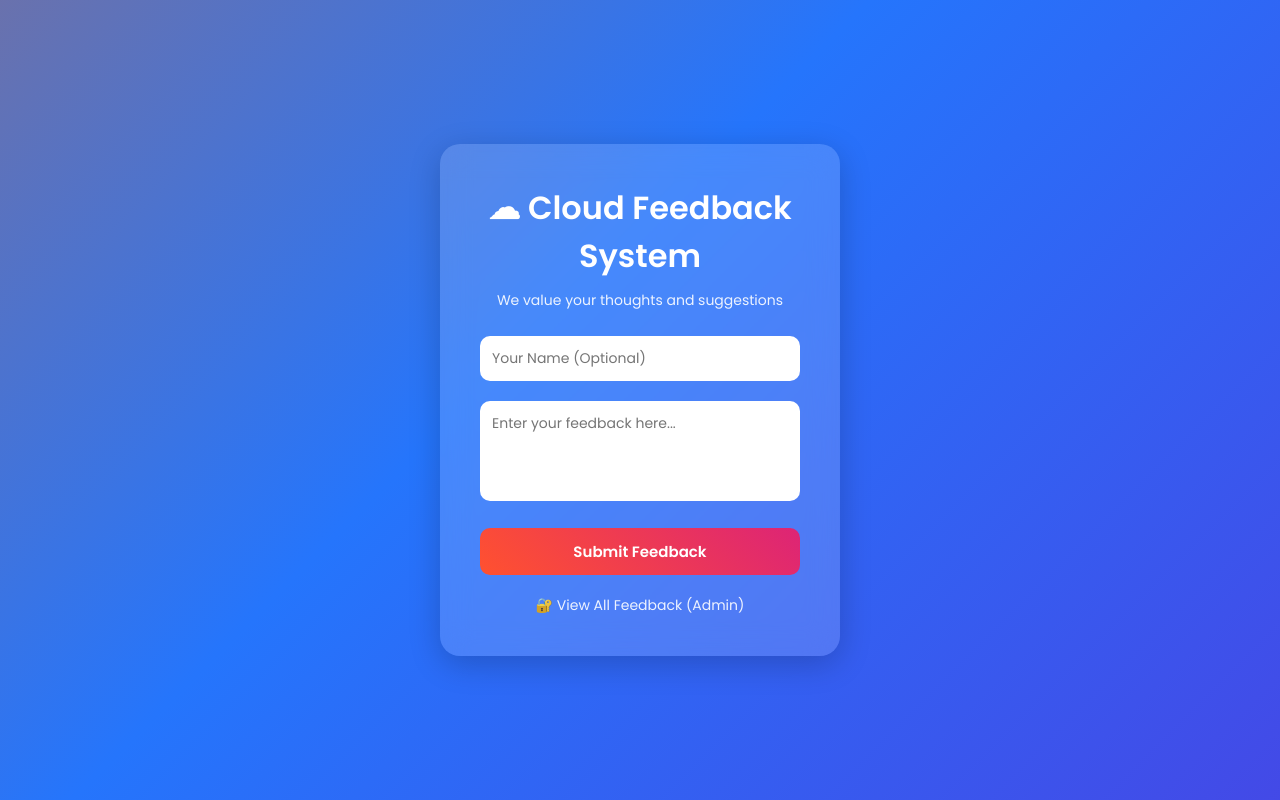
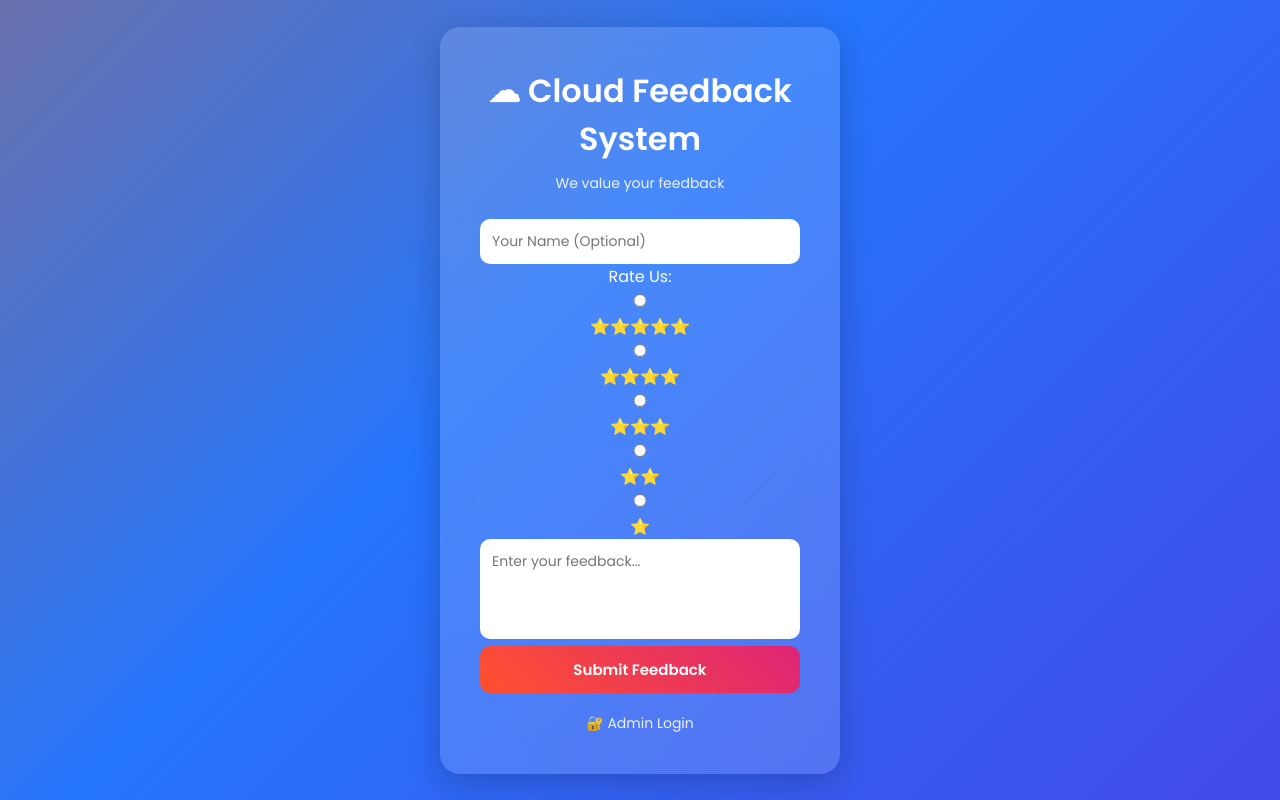
Before and after one commit to shifabegum/cloud-feedback-system, a Flask app: page / in a window 1280 px wide. Run offline with Flask 3, Linux system fonts and the light colour scheme; parts of the project's set-up code (start-up, migrations or seed data) failed here and were passed over.

Commit message:
Update index.html

```diff
--- a/templates/index.html
+++ b/templates/index.html
@@ -12,23 +12,36 @@
 
 <div class="container">
     <h1>☁ Cloud Feedback System</h1>
-        <p class="subtitle">We value your thoughts and suggestions</p>
+    <p class="subtitle">We value your feedback</p>
+
+    {% if success %}
+        <div class="success-popup">
+            ✅ Feedback submitted successfully!
+        </div>
+    {% endif %}
 
     <form action="/submit" method="POST">
-            <div class="input-group">
+
         <input type="text" name="name" placeholder="Your Name (Optional)">
+
+        <!-- ⭐ Star Rating -->
+        <div class="rating">
+            <label>Rate Us:</label>
+            <div class="stars">
+                <input type="radio" name="rating" value="5" required> ⭐⭐⭐⭐⭐
+                <input type="radio" name="rating" value="4"> ⭐⭐⭐⭐
+                <input type="radio" name="rating" value="3"> ⭐⭐⭐
+                <input type="radio" name="rating" value="2"> ⭐⭐
+                <input type="radio" name="rating" value="1"> ⭐
+            </div>
         </div>
 
-            <div class="input-group">
-                <textarea name="message" placeholder="Enter your feedback here..." required></textarea>
-            </div>
+        <textarea name="message" placeholder="Enter your feedback..." required></textarea>
 
         <button type="submit">Submit Feedback</button>
     </form>
 
-        <a href="/admin" target="_blank" class="admin-link">
-            🔐 View All Feedback (Admin)
-        </a>
+    <a href="/admin-login" class="admin-link">🔐 Admin Login</a>
 </div>
 
 </body>
```
Lines whose indentation alone changed are shown as unchanged.
